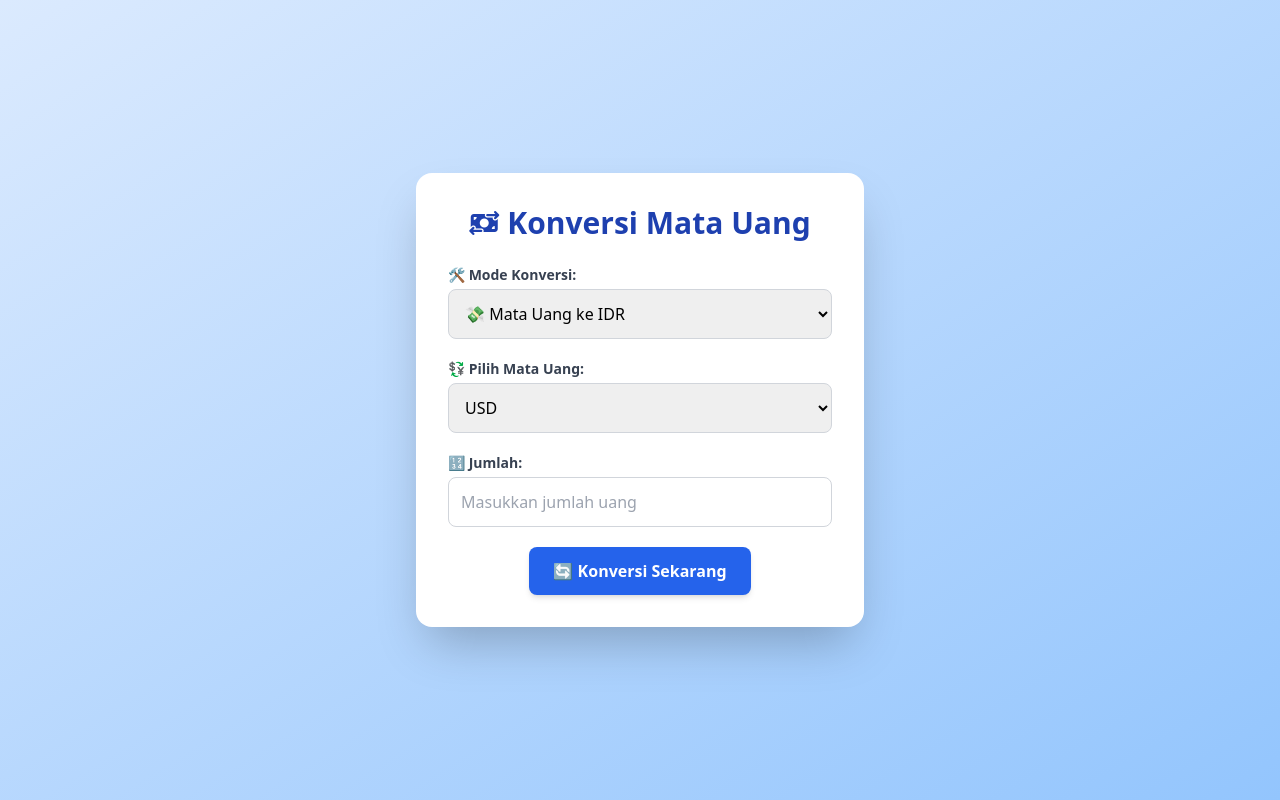
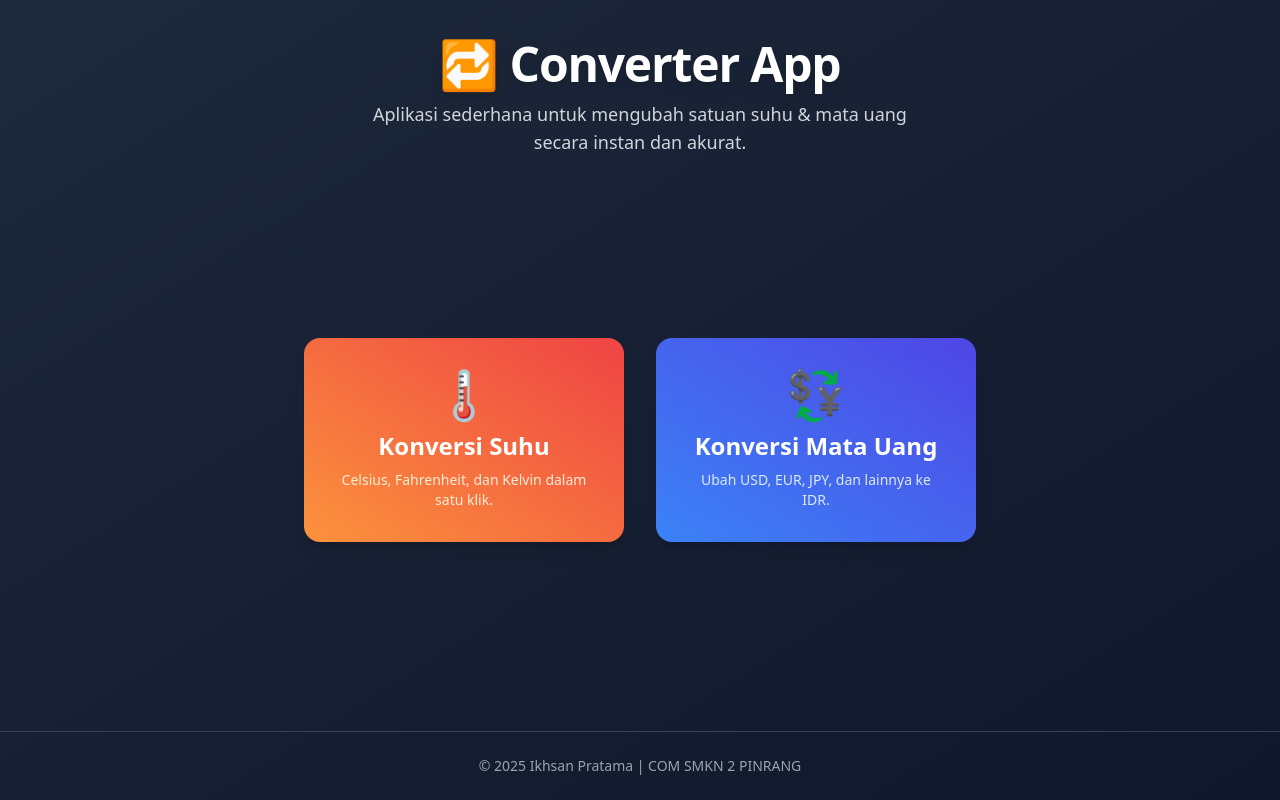
Before and after one commit to HENGKER-MAGANG/konfersi1, a Flask app: page / in a window 1280 px wide. Run offline with Flask 3, Linux system fonts and the light colour scheme; some libraries are stand-ins or nearby versions.

Commit message:
perbaiki styling

```diff
--- a/app.py
+++ b/app.py
@@ -1,34 +1,70 @@
 from flask import Flask, render_template, request
-import os
 
 app = Flask(__name__)
 
+# Data mata uang
 mata_uang = ["USD", "EUR", "MYR", "CNY", "KRW", "JPY"]
 kurs = [15500, 17000, 3300, 2200, 12, 110]
 
-@app.route('/', methods=['GET', 'POST'])
+@app.route('/')
 def index():
+    return render_template('index.html')
+
+@app.route('/mata-uang', methods=['GET', 'POST'])
+def mata_uang_converter():
     hasil_text = None
-    selected_mode = "1"
-
     if request.method == 'POST':
         mode = request.form.get('mode')
         pilih = int(request.form.get('pilih'))
         jumlah = float(request.form.get('jumlah'))
 
-        selected_mode = mode  # untuk tetap menampilkan mode terpilih
-
         if mode == '1':
             hasil = jumlah * kurs[pilih]
-            hasil_text = f"{jumlah} {mata_uang[pilih]} = {hasil:,.2f} IDR"
+            hasil_text = f"{jumlah} {mata_uang[pilih]} = {hasil:.2f} IDR"
         elif mode == '2':
             hasil = jumlah / kurs[pilih]
-            hasil_text = f"{jumlah:,.2f} IDR = {hasil:.2f} {mata_uang[pilih]}"
+            hasil_text = f"{jumlah} IDR = {hasil:.2f} {mata_uang[pilih]}"
         else:
-            hasil_text = "⚠️ Mode tidak valid."
+            hasil_text = "Mode tidak valid."
 
-    return render_template('index.html', mata_uang=mata_uang, hasil=hasil_text, selected_mode=selected_mode)
+    return render_template('mata_uang.html', mata_uang=mata_uang, hasil=hasil_text)
 
-if __name__ == "__main__":
-    port = int(os.environ.get("PORT", 5000))  # penting untuk Railway/Render
-    app.run(host="0.0.0.0", port=port)
+@app.route('/suhu', methods=['GET', 'POST'])
+def suhu_converter():
+    suhu_list = ["Celsius", "Fahrenheit", "Kelvin"]
+    result = None
+
+    if request.method == 'POST':
+        try:
+            suhu_awal = int(request.form["suhu_awal"])
+            suhu_tujuan = int(request.form["suhu_tujuan"])
+            nilai_suhu = float(request.form["nilai_suhu"])
+
+            if suhu_awal == 1 and suhu_tujuan == 2:
+                hasil = (nilai_suhu * 9/5) + 32
+            elif suhu_awal == 1 and suhu_tujuan == 3:
+                hasil = nilai_suhu + 273.15
+            elif suhu_awal == 2 and suhu_tujuan == 1:
+                hasil = (nilai_suhu - 32) * 5/9
+            elif suhu_awal == 2 and suhu_tujuan == 3:
+                hasil = (nilai_suhu - 32) * 5/9 + 273.15
+            elif suhu_awal == 3 and suhu_tujuan == 1:
+                hasil = nilai_suhu - 273.15
+            elif suhu_awal == 3 and suhu_tujuan == 2:
+                hasil = (nilai_suhu - 273.15) * 9/5 + 32
+            elif suhu_awal == suhu_tujuan:
+                hasil = nilai_suhu
+
+            result = {
+                "dari": suhu_list[suhu_awal - 1],
+                "ke": suhu_list[suhu_tujuan - 1],
+                "nilai": nilai_suhu,
+                "hasil": round(hasil, 2)
+            }
+        except:
+            result = {"error": "Input tidak valid."}
+
+    return render_template("suhu.html", suhu_list=suhu_list, result=result)
+
+if __name__ == '__main__':
+    app.run(debug=True)
--- a/requirements.txt
+++ /dev/null
@@ -1,2 +0,0 @@
-flask
-gunicorn
--- a/templates/index.html
+++ b/templates/index.html
@@ -1,59 +1,53 @@
 <!DOCTYPE html>
-<html lang="id">
+<html lang="id" class="h-full">
 <head>
-  <meta charset="UTF-8">
-  <meta name="viewport" content="width=device-width, initial-scale=1">
-  <title>Konversi Mata Uang</title>
+  <meta charset="UTF-8" />
+  <meta name="viewport" content="width=device-width, initial-scale=1.0" />
+  <title>Converter App</title>
   <script src="https://cdn.tailwindcss.com"></script>
-  <link rel="stylesheet" href="https://cdnjs.cloudflare.com/ajax/libs/font-awesome/6.5.0/css/all.min.css" />
+  <style>
+    body {
+      background: linear-gradient(to right bottom, #1e293b, #0f172a);
+    }
+  </style>
 </head>
-<body class="bg-gradient-to-br from-blue-100 to-blue-300 min-h-screen flex items-center justify-center font-sans px-4">
+<body class="flex flex-col min-h-screen text-white font-sans">
 
-  <div class="bg-white shadow-2xl rounded-2xl p-6 sm:p-8 max-w-md w-full">
-    <h1 class="text-2xl sm:text-3xl font-bold text-center text-blue-800 mb-6 flex items-center justify-center gap-2">
-      <i class="fa-solid fa-money-bill-transfer text-xl sm:text-2xl"></i>
-      Konversi Mata Uang
+  <!-- Header -->
+  <header class="text-center py-10">
+    <h1 class="text-4xl sm:text-5xl font-extrabold tracking-tight text-white drop-shadow-lg">
+      🔁 Converter App
     </h1>
+    <p class="text-gray-300 text-lg mt-3 max-w-xl mx-auto px-4">
+      Aplikasi sederhana untuk mengubah satuan suhu & mata uang secara instan dan akurat.
+    </p>
+  </header>
 
-    <form method="POST" class="space-y-4 sm:space-y-5">
-      <div>
-        <label class="block text-sm font-semibold text-gray-700 mb-1">🛠 Mode Konversi:</label>
-        <select name="mode" class="w-full p-2.5 sm:p-3 rounded-lg border border-gray-300 focus:ring-2 focus:ring-blue-500 text-sm sm:text-base">
-          <option value="1" {% if selected_mode == '1' %}selected{% endif %}>💸 Mata Uang ke IDR</option>
-          <option value="2" {% if selected_mode == '2' %}selected{% endif %}>💰 IDR ke Mata Uang</option>
-        </select>
-      </div>
+  <!-- Main Content -->
+  <main class="flex-grow flex items-center justify-center px-4">
+    <div class="grid gap-8 sm:grid-cols-2 w-full max-w-2xl">
 
-      <div>
-        <label class="block text-sm font-semibold text-gray-700 mb-1">💱 Pilih Mata Uang:</label>
-        <select name="pilih" class="w-full p-2.5 sm:p-3 rounded-lg border border-gray-300 focus:ring-2 focus:ring-blue-500 text-sm sm:text-base">
-          {% for i in range(mata_uang|length) %}
-            <option value="{{ i }}">{{ mata_uang[i] }}</option>
-          {% endfor %}
-        </select>
-      </div>
+      <a href="/suhu" class="group bg-gradient-to-tr from-orange-400 to-red-500 hover:from-orange-500 hover:to-red-600
+        p-8 rounded-2xl shadow-lg text-center transition-all duration-300 transform hover:-translate-y-1 hover:scale-105">
+        <div class="text-5xl mb-3 group-hover:scale-110 transition">🌡️</div>
+        <h2 class="text-2xl font-bold">Konversi Suhu</h2>
+        <p class="mt-2 text-sm text-orange-100">Celsius, Fahrenheit, dan Kelvin dalam satu klik.</p>
+      </a>
 
-      <div>
-        <label class="block text-sm font-semibold text-gray-700 mb-1">🔢 Jumlah:</label>
-        <input type="number" name="jumlah" step="any" required
-               class="w-full p-2.5 sm:p-3 rounded-lg border border-gray-300 focus:ring-2 focus:ring-blue-500 text-sm sm:text-base"
-               placeholder="Masukkan jumlah uang">
-      </div>
+      <a href="/mata-uang" class="group bg-gradient-to-tr from-blue-500 to-indigo-600 hover:from-blue-600 hover:to-indigo-700
+        p-8 rounded-2xl shadow-lg text-center transition-all duration-300 transform hover:-translate-y-1 hover:scale-105">
+        <div class="text-5xl mb-3 group-hover:scale-110 transition">💱</div>
+        <h2 class="text-2xl font-bold">Konversi Mata Uang</h2>
+        <p class="mt-2 text-sm text-blue-100">Ubah USD, EUR, JPY, dan lainnya ke IDR.</p>
+      </a>
 
-      <div class="text-center">
-        <button type="submit"
-                class="bg-blue-600 hover:bg-blue-700 text-white px-5 py-2.5 sm:px-6 sm:py-3 rounded-lg font-semibold shadow-md transition duration-200 text-sm sm:text-base">
-          🔄 Konversi Sekarang
-        </button>
-      </div>
-    </form>
+    </div>
+  </main>
 
-    {% if hasil %}
-    <div class="mt-6 bg-green-100 text-green-800 p-4 rounded-lg shadow-inner animate-fade-in">
-      <p class="text-base sm:text-lg font-semibold text-center">✅ Hasil: {{ hasil }}</p>
-    </div>
-    {% endif %}
-  </div>
+  <!-- Footer -->
+  <footer class="mt-12 py-6 text-center text-sm text-gray-400 border-t border-gray-700">
+    &copy; 2025 Ikhsan Pratama | COM SMKN 2 PINRANG
+  </footer>
 
 </body>
 </html>
```
Also changed, not shown: templates/mata_uang.html (added, +78 -0 lines), templates/suhu.html (added, +78 -0 lines), 1 other file.
